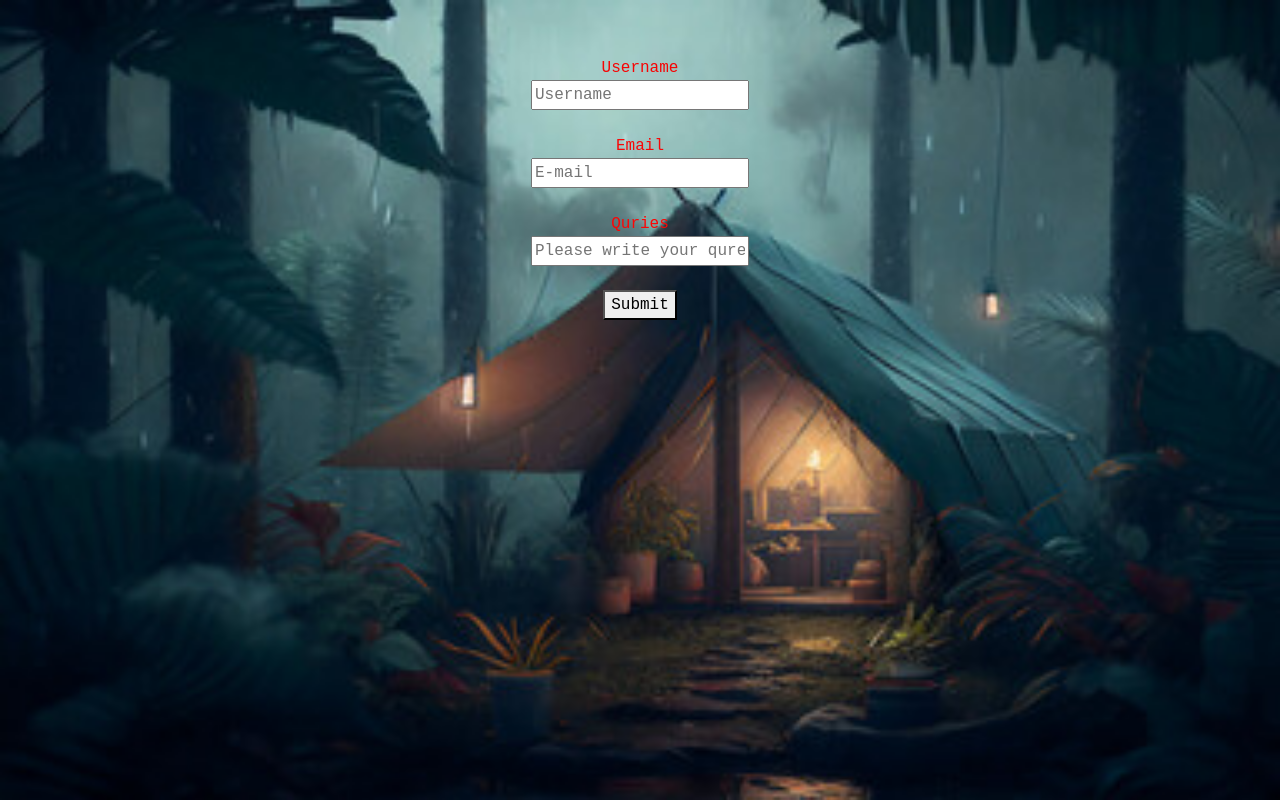
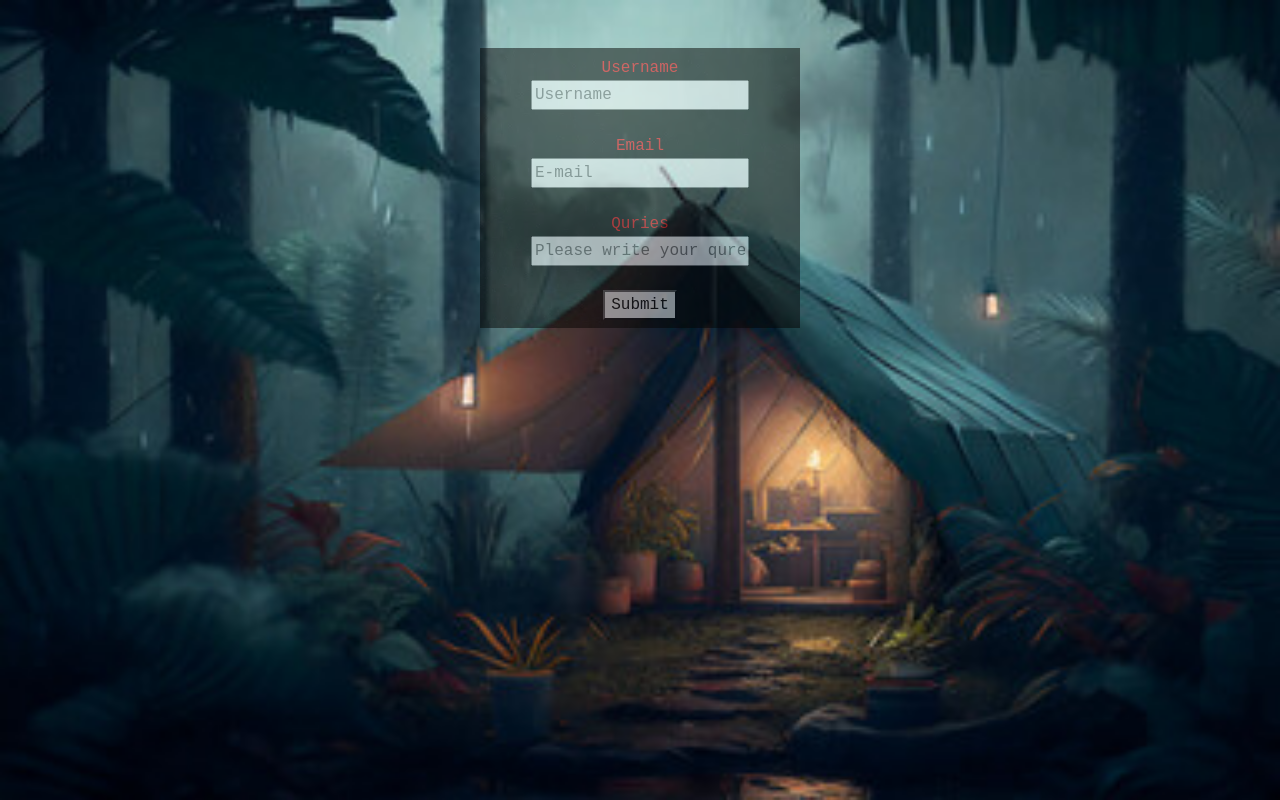
Before and after one commit to DhanushTamilarasu/KTT-Task-1, a plain HTML site: page form.html in a window 1280 px wide. Drawn offline with nearby package versions, Linux system fonts and the light colour scheme.

Commit message:
FileUpdated

```diff
--- a/form.html
+++ b/form.html
@@ -25,8 +25,8 @@
     }
 </style>
 <body>
-    <div class="container mt-5 p-2">
-    <form action="" id="reme">
+    <div class="container mt-5 p-2 bg-img bg-cover w-25" style="background-image: url(blackimage.jpg); opacity: 0.5;">
+    <form action="" id="reme"  width: 30%;">
         <label for="Username" style=" color: rgb(247, 3, 3);">Username</label><br>
         <input type="text" id="name" placeholder="Username" required><br><br>
         <label for="Email" style=" color: rgb(249, 7, 7);">Email</label><br>
```
